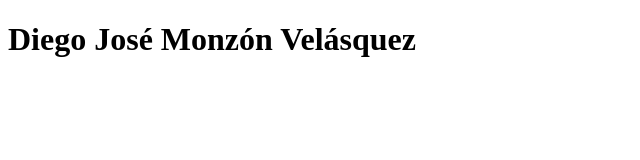
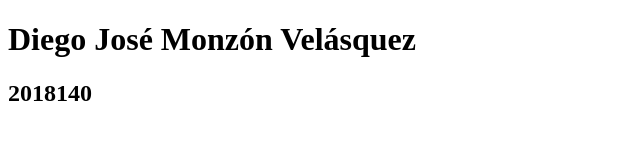
Before and after one commit to dmonzon-2018140/Git2022, a plain HTML site: page index.html in a window 1280 px wide. Shown: the whole page, without its empty margins (0-640 px from the left). Drawn offline with Linux system fonts and the light colour scheme.

Commit message:
Se agregó número de carnet

```diff
--- a/index.html
+++ b/index.html
@@ -8,5 +8,6 @@
 </head>
 <body>
     <h1>Diego José Monzón Velásquez</h1>
+    <h2>2018140</h2>
 </body>
 </html>
```
